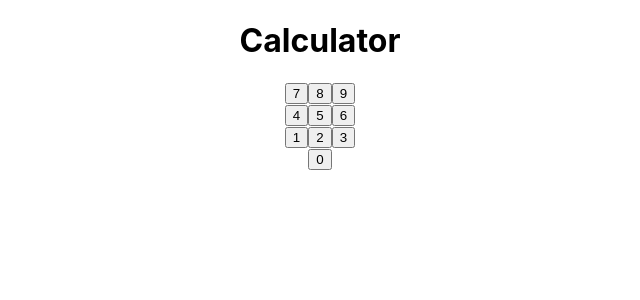
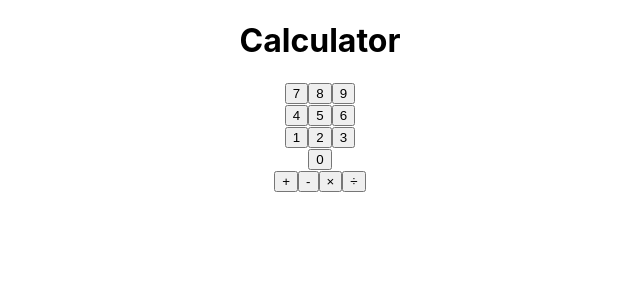
Before and after one commit to funduleadiana/react-bootcamp, a React (Create React App) app in the folder calculator/: page / in a window 1280 px wide. Shown: the top 300 px of the page, without its empty margins (320-960 px from the left). Built offline with nearby package versions, Linux system fonts and the light colour scheme.

Commit message:
show calculator operators test passed

```diff
--- a/calculator/src/components/Calculator.tsx
+++ b/calculator/src/components/Calculator.tsx
@@ -1,5 +1,5 @@
 const rows = [[7, 8, 9], [4, 5, 6], [1, 2, 3], [0]];
-
+const calcOperators = ["+", "-", "×", "÷"];
 const Calculator = () => {
   return (
     <div className="calculator">
@@ -14,6 +14,9 @@ const Calculator = () => {
             </div>
           );
         })}
+        {calcOperators.map((operator) => (
+          <button key={operator}>{operator.toString()}</button>
+        ))}
       </div>
     </div>
   );
```
Also changed, not shown: 1 other file (tests, documents, lock files or other folders).
